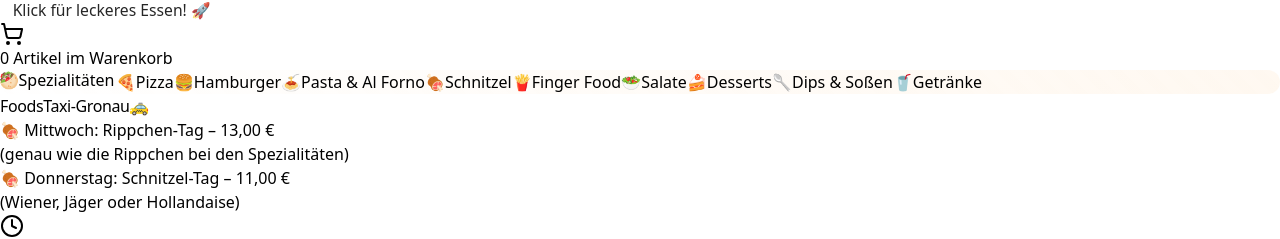
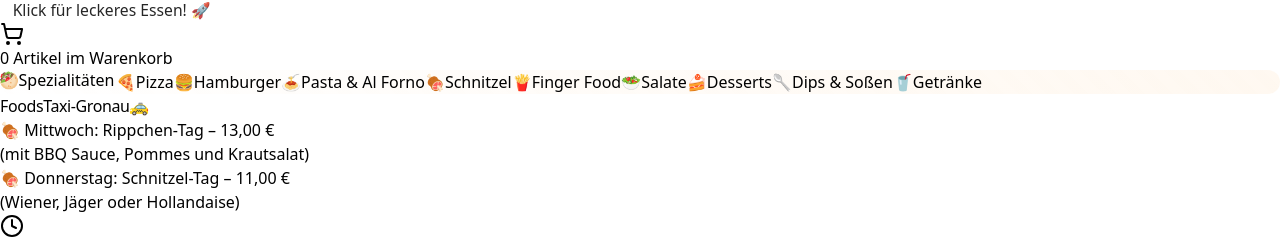
Before and after one commit to ecoezer/foodtaxi, a React (Vite) app: page / in a window 1280 px wide. Shown: the part 1330-1569 px from the top of the page. Built offline with nearby package versions, Linux system fonts and the light colour scheme.

Commit message:
Update Wednesday Rippchen-Tag description

```diff
--- a/src/components/Header.tsx
+++ b/src/components/Header.tsx
@@ -196,7 +196,7 @@ const Header: React.FC = memo(() => {
               🍖 Mittwoch: Rippchen-Tag – 13,00 €
             </p>
             <p className='text-xs text-orange-700'>
-              (genau wie die Rippchen bei den Spezialitäten)
+              (mit BBQ Sauce, Pommes und Krautsalat)
             </p>
           </div>
           <div className='bg-gradient-to-r from-blue-100 to-indigo-100 border-2 border-blue-300 rounded-lg p-3 shadow-sm'>
```
